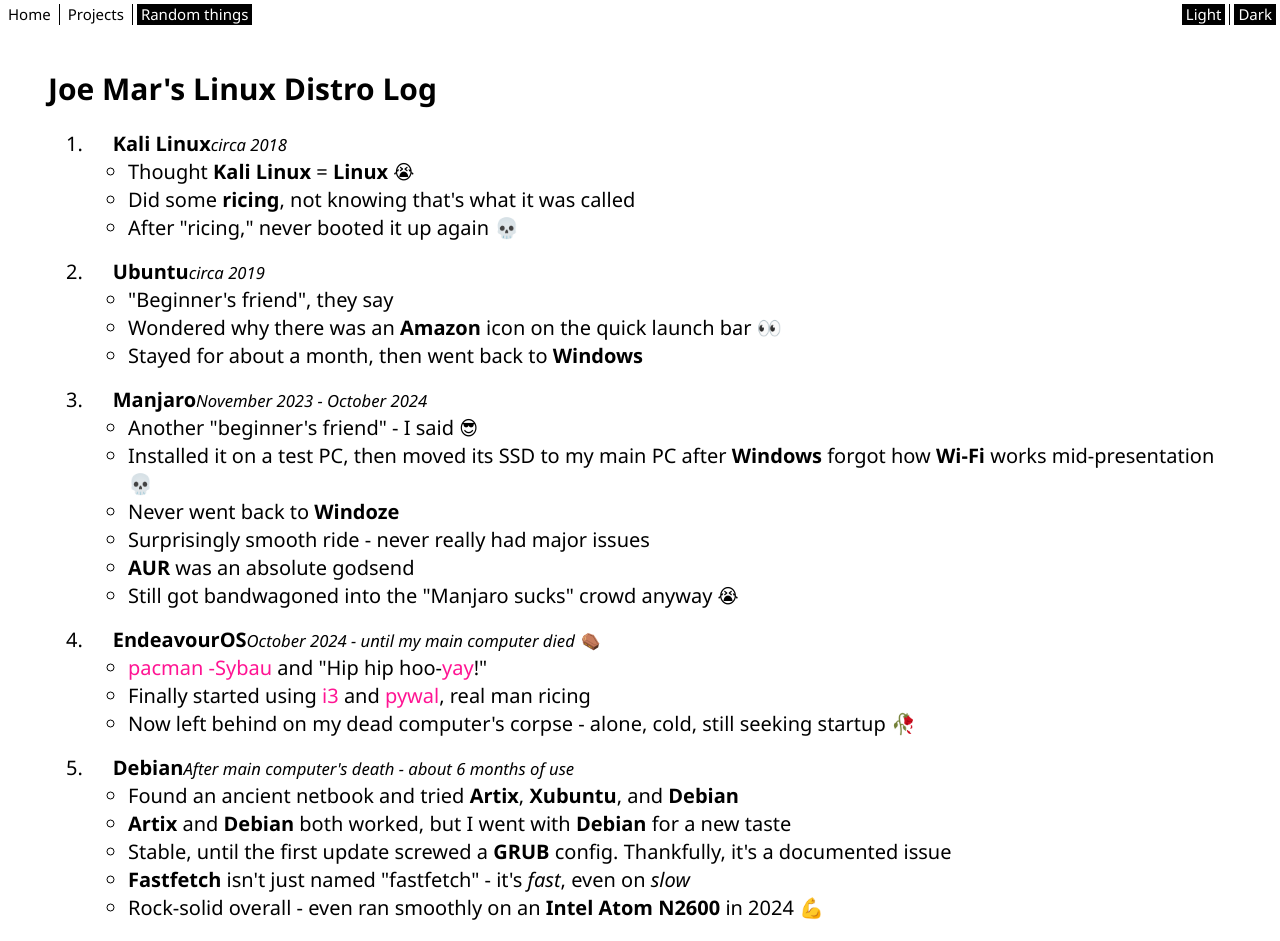
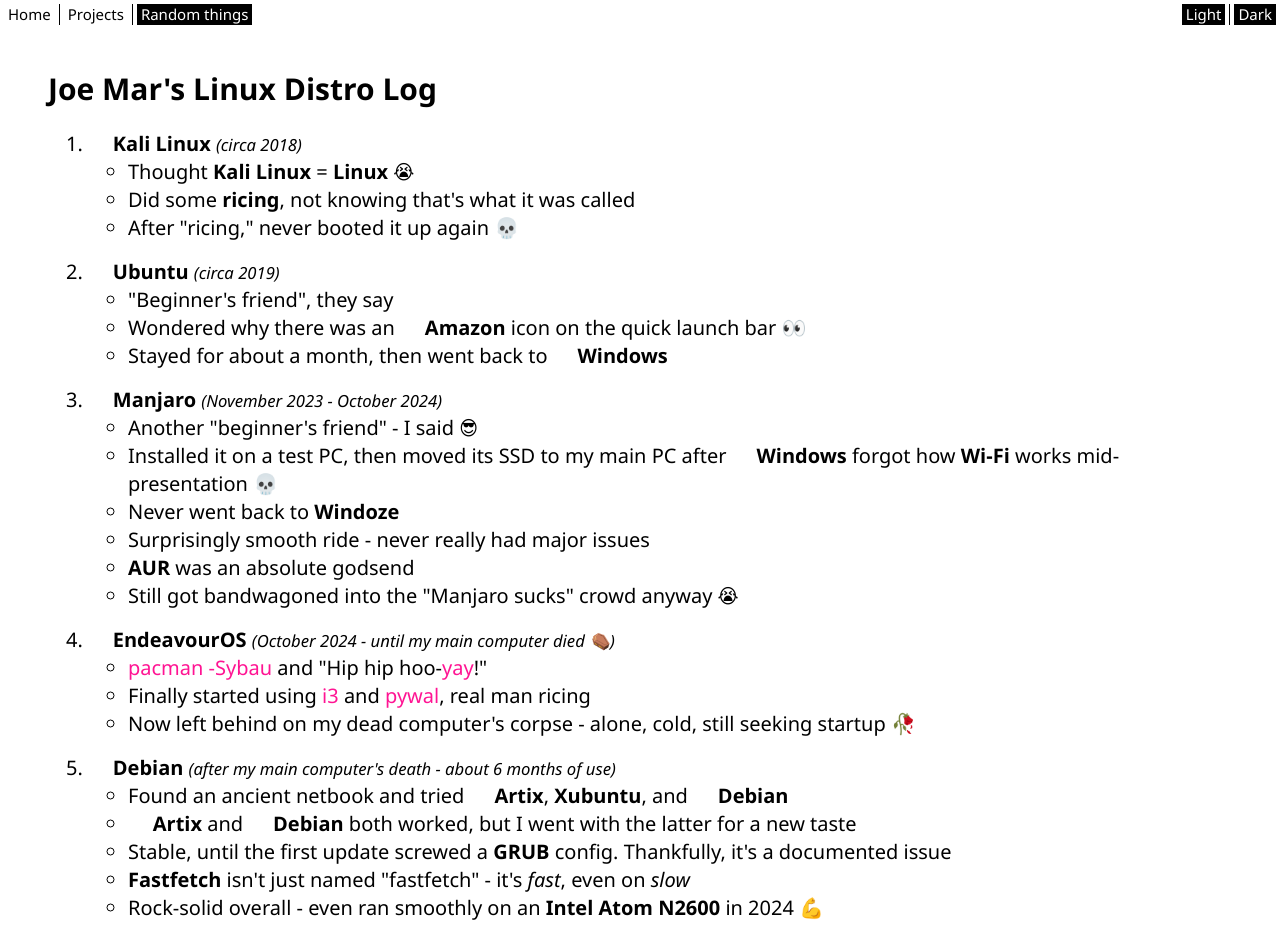
Before and after one commit to CarterSnich/cartersnich.github.io, a Vue app: page /random-things/linux-distro-log in a window 1280 px wide. Shown: the top 941 px of the page. Built offline with nearby package versions, Linux system fonts and the light colour scheme; a web font is replaced by a local one.

Commit message:
[refactor] minor improvements on Linux distro log - spacing between distro entry names and the descriptive duration - add icons to distro/OS names - distro name structure - minor typo

```diff
--- a/src/views/random-things/LinuxDistroLog.vue
+++ b/src/views/random-things/LinuxDistroLog.vue
@@ -3,8 +3,9 @@
     <h1>Joe Mar's Linux Distro Log</h1>
     <ol>
       <li>
-        <b><span class="nf-icon"></span> Kali Linux</b>
-        <small><i>circa 2018</i></small>
+        <span>
+          <i class="nf-icon"></i> <b>Kali Linux</b> <small>(circa 2018)</small>
+        </span>
         <ul>
           <li>
             Thought <strong>Kali Linux</strong> = <strong>Linux</strong> 😭
@@ -17,29 +18,30 @@
         </ul>
       </li>
       <li>
-        <b><span class="nf-icon">󰕈</span> Ubuntu</b>
-        <small><i>circa 2019</i></small>
+        <span>
+          <i class="nf-icon">󰕈</i> <b>Ubuntu</b> <small>(circa 2019)</small>
+        </span>
         <ul>
           <li>"Beginner's friend", they say</li>
           <li>
-            Wondered why there was an <strong>Amazon</strong> icon on the
+            Wondered why there was an <i class="nf-icon"></i> <strong>Amazon</strong> icon on the
             quick launch bar 👀
           </li>
           <li>
             Stayed for about a month, then went back to
-            <strong>Windows</strong>
+            <i class="nf-icon"></i> <strong>Windows</strong>
           </li>
         </ul>
       </li>
       <li>
-        <b><span class="nf-icon"></span> Manjaro</b>
-        <small><i>November 2023 - October 2024</i></small>
+        <span>
+          <i class="nf-icon"></i> <b>Manjaro</b> <small>(November 2023 - October 2024)</small>
+        </span>
         <ul>
           <li>Another "beginner's friend" - I said 😎</li>
           <li>
             Installed it on a test PC, then moved its SSD to my main PC
-            after
-            <strong>Windows</strong> forgot how <strong>Wi-Fi</strong> works
+            after <i class="nf-icon"></i> <strong>Windows</strong> forgot how <strong>Wi-Fi</strong> works
             mid-presentation 💀
           </li>
           <li>Never went back to <strong>Windoze</strong></li>
@@ -51,8 +53,9 @@
         </ul>
       </li>
       <li>
-        <b><span class="nf-icon"></span> EndeavourOS</b>
-        <small><i>October 2024 - until my main computer died ⚰️</i></small>
+        <span>
+          <i class="nf-icon"></i> <b>EndeavourOS</b> <small>(October 2024 - until my main computer died ⚰️)</small>
+        </span>
         <ul>
           <li>
             <code>pacman -Sybau</code> and "Hip hip hoo-<code>yay</code>!"
@@ -68,18 +71,16 @@
         </ul>
       </li>
       <li>
-        <b><span class="nf-icon"></span> Debian</b>
-        <small>
-          <i>After main computer's death - about 6 months of use</i>
-        </small>
+        <span>
+          <i class="nf-icon"></i> <b>Debian</b> <small>(after my main computer's death - about 6 months of use)</small>
+        </span>
         <ul>
           <li>
-            Found an ancient netbook and tried <strong>Artix</strong>,
-            <strong>Xubuntu</strong>, and <strong>Debian</strong>
+            Found an ancient netbook and tried <i class="nf-icon"></i> <strong>Artix</strong>, <strong>Xubuntu</strong>, and <i class="nf-icon"></i> <strong>Debian</strong>
           </li>
           <li>
-            <strong>Artix</strong> and <strong>Debian</strong> both worked,
-            but I went with <strong>Debian</strong> for a new taste
+            <i class="nf-icon"></i> <strong>Artix</strong> and <i class="nf-icon"></i> <strong>Debian</strong> both worked,
+            but I went with the latter for a new taste
           </li>
           <li>
             Stable, until the first update screwed a
@@ -97,8 +98,9 @@
         </ul>
       </li>
       <li>
-        <b><span class="nf-icon"></span> Void Linux</b>
-        <small><i>July 2025 - present</i></small>
+        <span>
+          <i class="nf-icon"></i> <b>Void Linux</b> <small>(July 2025 - present)</small>
+        </span>
         <ul>
           <li>
             Got a new computer, so I entered the <strong>Void</strong> 🪐
@@ -126,4 +128,8 @@
 ol>li {
   margin-bottom: 1rem;
 }
+
+ol>li>span>small {
+  font-style: italic;
+}
 </style>
```
